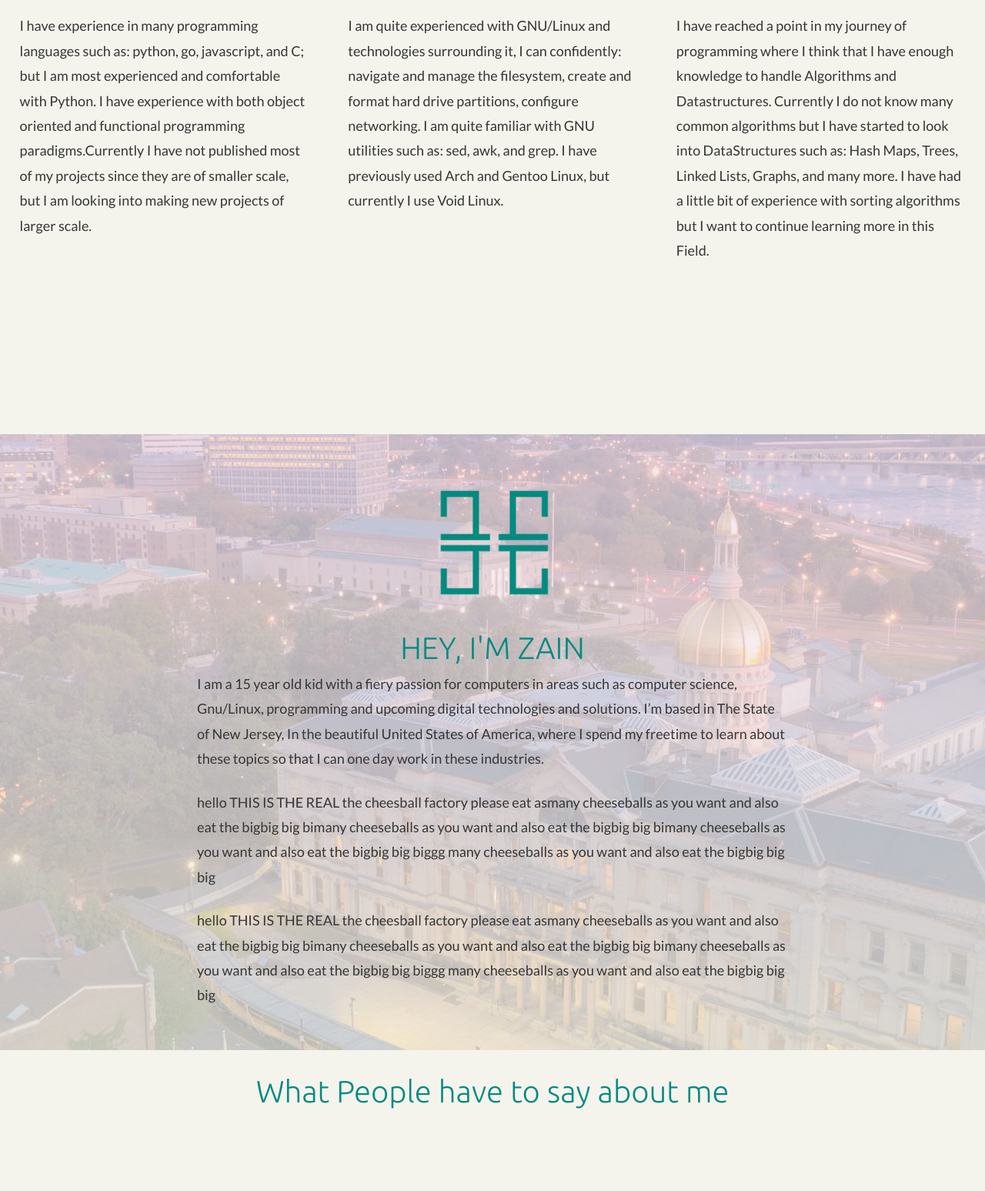
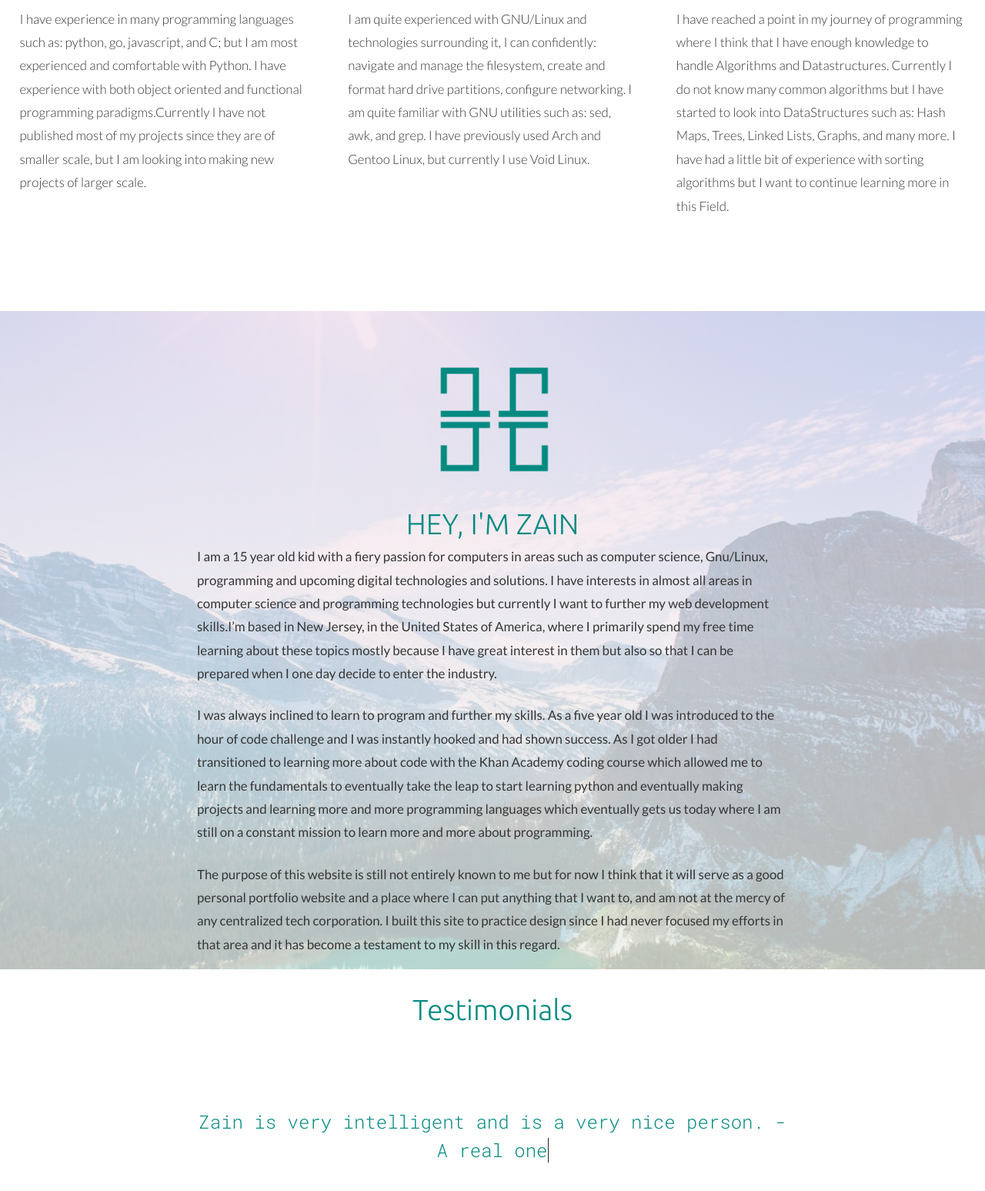
Before and after one commit to Zain-Jadoon/Zain-Jadoon.github.io, a plain HTML site: page index.html in a window 1280 px wide. Shown: the part 1044-2591 px from the top of the page at 77% size. Drawn offline with nearby package versions, Linux system fonts and the light colour scheme.

Commit message:
added content for about me and skills section, changed about me bg & media querries

```diff
--- a/css/media.css
+++ b/css/media.css
@@ -9,3 +9,28 @@
 		font-size: 2.5rem;
 	}
 }
+@media (min-height: 750px){
+	.section-skills{
+		min-height: 80%;
+	}
+}
+
+@media (min-height: 1000px){
+	.section-skills{
+		min-height: 70%;
+	}
+}
+/*@media(min-aspect-ratio: 12/16) and (min-height:720px){
+	.section-skills{
+		min-height: 70%;
+	}
+}
+*/
+@media (max-width: 425px){
+	.about-me-text{
+		width: 80%;
+	}
+	.reviews div{
+		width: 80%;
+	}
+}
--- a/css/simple-grid.css
+++ b/css/simple-grid.css
@@ -31,12 +31,16 @@ h1 {
 }
 
 h2 {
-  font-size: 2.5rem;
+  font-size: clamp(2rem, 2.928vw, 3rem);
+  /*font-size: 2.5rem;*/
   font-family: "Ubuntu";
 }
 
 h3 {
-  font-size: 1.375rem;
+  font-size: clamp(1rem, 1.611vw, 1.5rem);
+  /*font-size: 1.375rem;*/
+  font-family: "Ubuntu";
+
 }
 
 h4 {
@@ -52,10 +56,14 @@ h6 {
 }
 
 p {
-  font-size: 1.125rem;
+  /*font-size: 1.125rem;*/
+  font-size: clamp(.8rem, 1.318vw, 1.4rem);
   font-family: 'Lato', monospace;
+  font-weight: 300;
+  line-height: 1.8;
+}
+.section-about p{
   font-weight: 400;
-  line-height: 1.8;
 }
 
 .font-light {
--- a/css/style.css
+++ b/css/style.css
@@ -5,7 +5,8 @@
   */
   --accent: #048A81;
 
-  --background: #F4F4ED;
+  /*--background: #F4F4ED;*/
+  --background: #FFF;
 
 
   /*--text:#252422;*/
@@ -41,9 +42,9 @@ canvas {
 
 }
 .section-about{
-	background-image: linear-gradient(rgba(244,224,237, 0.75), rgba(244,244,237, 0.75)),url("img/nj-statehouse.jpg");
-	/*background-image: linear-gradient(rgba(244,224,237, 0.7), rgba(244,244,237, 0.7)),url("img/nj-statehouse.jpg");
-	*/min-height:100vh;
+	background-image: linear-gradient(rgba(244,224,237, 0.75), rgba(244,244,237, 0.75)),url("img/glacier.jpg");
+
+	min-height:100vh;
 	background-position:center;
 }
 
--- a/index.html
+++ b/index.html
@@ -23,7 +23,7 @@
 			<h2 class ="sub-heading">My Skills & Experience</h2>
 			<p class="center">I am interested in many topics in tech, but here are the main umbrella topics that I like to focus on and enjoy the most.</p>
 
-			<div class="row">
+			<div class="row hor-ver-center">
 				<div class="col-4">
 					<ion-icon name="code-outline"></ion-icon>
 					<h3>Programming</h3>
@@ -50,17 +50,17 @@
 			<img class = "pfp" src="img/Frame786.png">
 			<h2 class="sub-heading">HEY, I'M ZAIN</h2>
 			<div class="about-me-text ">
-				<p class="about-me-paragraph">I am a 15 year old kid with a fiery passion for computers in areas such as computer science, Gnu/Linux, programming and upcoming digital technologies and solutions. I’m based in The State of New Jersey, In the beautiful United States of America, where I spend my freetime to learn about these topics so that I can one day work in these industries.</p>
+				<p class="about-me-paragraph">I am a 15 year old kid with a fiery passion for computers in areas such as computer science, Gnu/Linux, programming and upcoming digital technologies and solutions. I have interests in almost all areas in computer science and programming technologies but currently I want to further my web development skills.I’m based in New Jersey, in the United States of America, where I primarily spend my free time learning about these topics mostly because I have great interest in them but also so that I can be prepared when I one day decide to enter the industry.</p>
 				<br>
-				<p class="about-me-paragraph">hello THIS IS THE REAL the cheesball factory please eat asmany cheeseballs as you want and also eat the bigbig big bimany cheeseballs as you want and also eat the bigbig big bimany cheeseballs as you want and also eat the bigbig big biggg many cheeseballs as you want and also eat the bigbig big big</p>
+				<p class="about-me-paragraph">I was always inclined to learn to program and further my skills. As a five year old I was introduced to the hour of code challenge and I was instantly hooked and had shown success. As I got older I had transitioned to learning more about code with the Khan Academy coding course which allowed me to learn the fundamentals to eventually take the leap to start learning python and eventually making projects and learning more and more programming languages which eventually gets us today where I am still on a constant mission to learn more and more about programming. </p>
 				<br>
-				<p class="about-me-paragraph third">hello THIS IS THE REAL the cheesball factory please eat asmany cheeseballs as you want and also eat the bigbig big bimany cheeseballs as you want and also eat the bigbig big bimany cheeseballs as you want and also eat the bigbig big biggg many cheeseballs as you want and also eat the bigbig big big</p>
+				<p class="about-me-paragraph third">The purpose of this website is still not entirely known to me but for now I think that it will serve as a good personal portfolio website and a place where I can put anything that I want to, and am not at the mercy of any centralized tech corporation. I built this site to practice design since I had never focused my efforts in that area and it has become a testament to my skill in this regard.</p>
 
 			</div>
 		</section>
 		<section class="reviews">
 
-			<h2>What People have to say about me</h2>
+			<h2>Testimonials</h2>
 			<div>
 
 <p>
--- a/js/pong.js
+++ b/js/pong.js
@@ -277,5 +277,7 @@ function main(){
 
 }
 Ball.initial = true;
-
+console.log(screen.width)
+console.log(screen.availWidth)
+console.log(screen.availHeight)
 main();// runs main function
```
Also changed, not shown: css/img/glacier.jpg (added), css/img/rockies.jpg (added).
